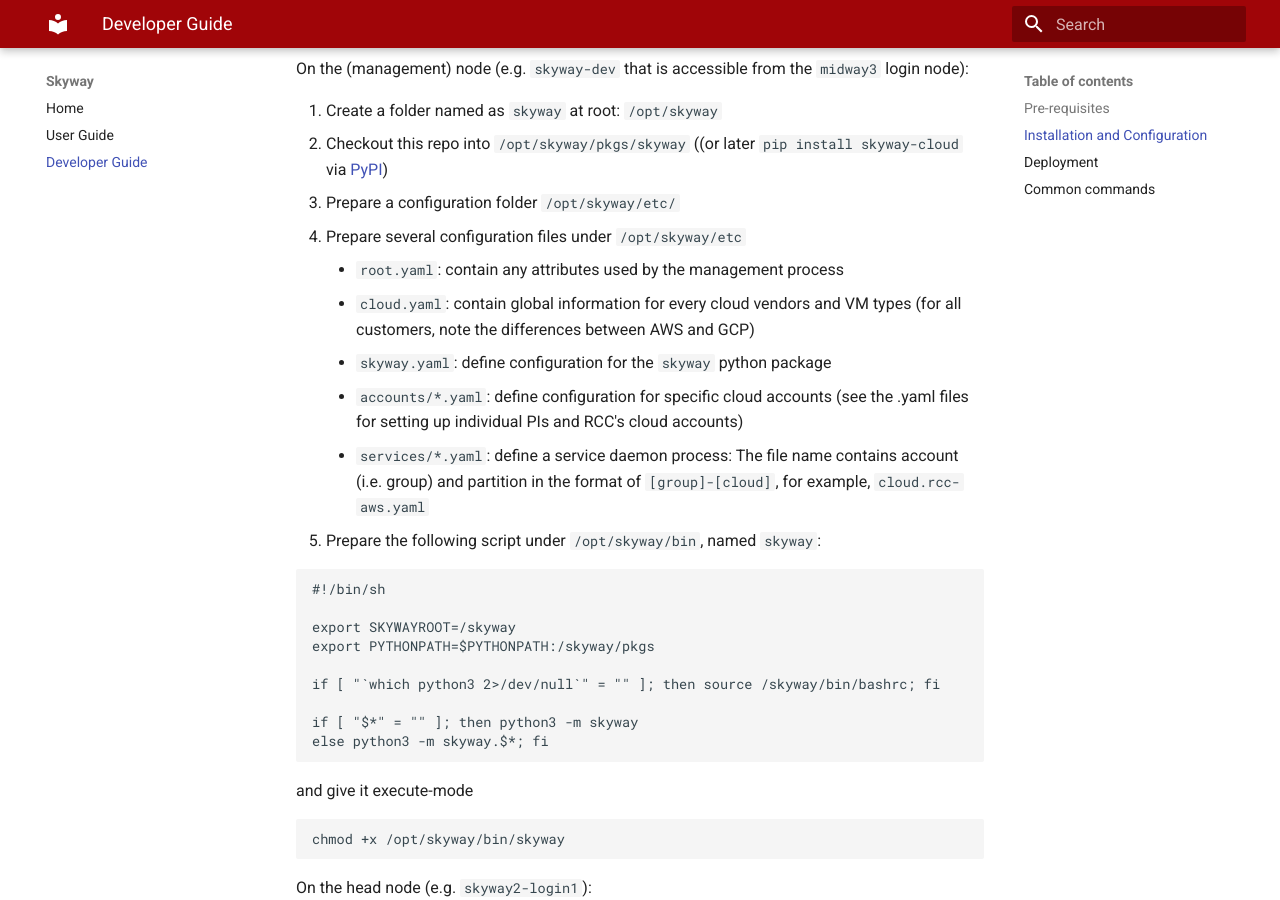
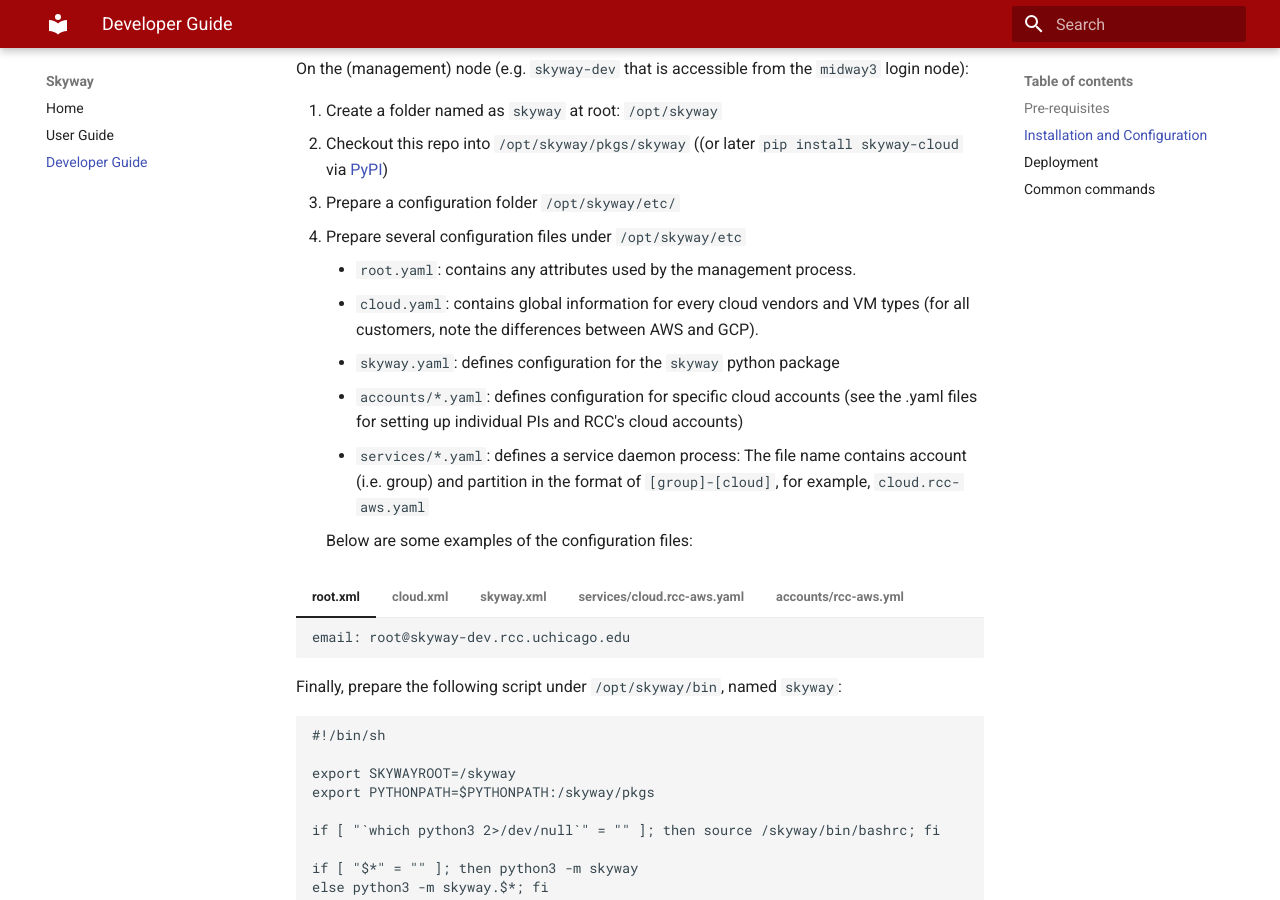
Before and after one commit to rcc-uchicago/skyway, an MkDocs documentation site: the page built from docs/source/developer_overview.md, in a window 1280 px wide and 900 px high, scrolled down 768 px. Built offline with MkDocs 1.6.1 and Material for MkDocs 9.7.7, drawn with Linux system fonts in a browser that asks for light colours.

Commit message:
Updated the developer guide with some example configuration files

````diff
--- a/docs/source/developer_overview.md
+++ b/docs/source/developer_overview.md
@@ -29,12 +29,81 @@
 2. Checkout this repo into `/opt/skyway/pkgs/skyway` ((or later `pip install skyway-cloud` via [PyPI](https://pypi.org/project/Skyway-cloud/))
 3. Prepare a configuration folder `/opt/skyway/etc/`
 4. Prepare several configuration files under `/opt/skyway/etc`
-    * `root.yaml`: contain any attributes used by the management process
-    * `cloud.yaml`: contain global information for every cloud vendors and VM types (for all customers, note the differences between AWS and GCP)
-    * `skyway.yaml`: define configuration for the `skyway` python package
-    * `accounts/*.yaml`: define configuration for specific cloud accounts (see the .yaml files for setting up individual PIs and RCC's cloud accounts)
-    * `services/*.yaml`: define a service daemon process: The file name contains account (i.e. group) and partition in the format of `[group]-[cloud]`, for example, `cloud.rcc-aws.yaml`
-5. Prepare the following script under `/opt/skyway/bin`, named `skyway`:
+    * `root.yaml`: contains any attributes used by the management process.
+    * `cloud.yaml`: contains global information for every cloud vendors and VM types (for all customers, note the differences between AWS and GCP).
+    * `skyway.yaml`: defines configuration for the `skyway` python package
+    * `accounts/*.yaml`: defines configuration for specific cloud accounts (see the .yaml files for setting up individual PIs and RCC's cloud accounts)
+    * `services/*.yaml`: defines a service daemon process: The file name contains account (i.e. group) and partition in the format of `[group]-[cloud]`, for example, `cloud.rcc-aws.yaml`
+
+    Below are some examples of the configuration files:
+=== "root.xml"
+    ```
+    email: root@skyway-dev.rcc.uchicago.edu
+    ```
+=== "cloud.xml"
+    ```
+    aws:
+        master_access_key_id: 'some-string'
+        master_secret_access_key: '[another-string]'
+
+        username: centos
+        ami-id : ami-[id-string]
+        key-name: rcc-skyway
+        grace_sec: 300
+
+        node-types:
+            t1:  { name: t2.micro,    price: 0.0116, cores: 1,  memgb: 0.8 }
+            c1:  { name: c5.large,    price: 0.085,  cores: 1,  memgb: 3.5 }
+            c8:  { name: c5.4xlarge,  price: 0.68,   cores: 8,  memgb: 32 }
+        ...
+
+    gcp:
+
+    ```
+=== "skyway.xml"
+    ```
+    paths:
+        etc: <ROOT>/etc/
+        var: <ROOT>/var/
+        run: <ROOT>/run/
+        log: <ROOT>/log/
+        files: <ROOT>/files/
+
+    db:
+        host: localhost
+        port: 3306
+        username: skyway
+        password: "the-password"
+        database: skyway
+    ```
+=== "services/cloud.rcc-aws.yaml"
+    ```
+    module: cloud
+    kwargs:
+      account: rcc-aws
+    every: 15
+    active: No
+    ```
+=== "accounts/rcc-aws.yml"
+    ```
+    cloud: aws
+    group: rcc
+
+    account:
+      account_id: [account-id]
+      role_name: rcc-skyway
+      region: us-east-2
+      security_group: ['sg-[some-string]']
+      protected_nodes: []
+
+    nodes:
+      t1: 8
+
+    users:
+      - [user-name1]
+      - [user-name2]
+    ```
+Finally, prepare the following script under `/opt/skyway/bin`, named `skyway`:
 
 ```
 #!/bin/sh
````
